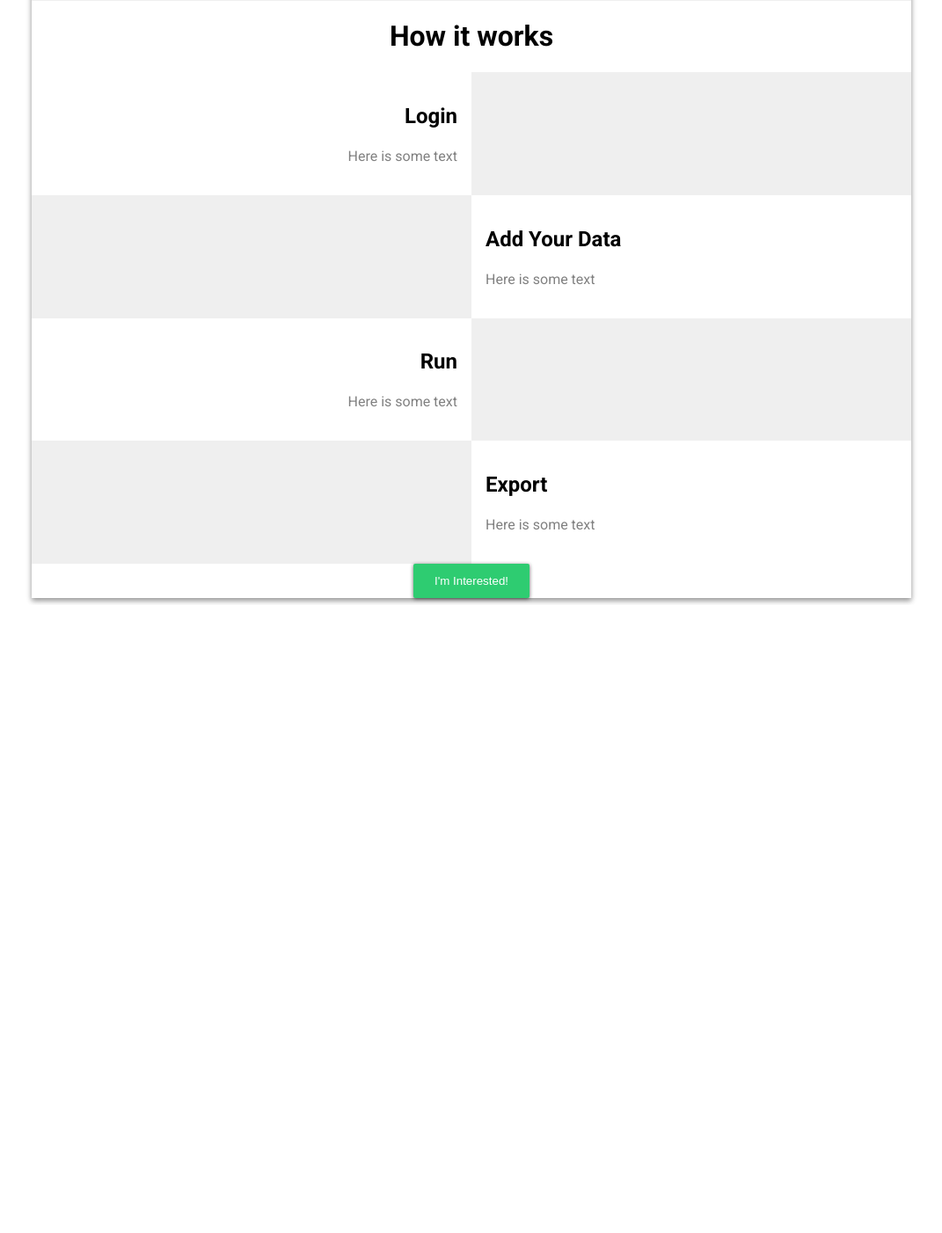
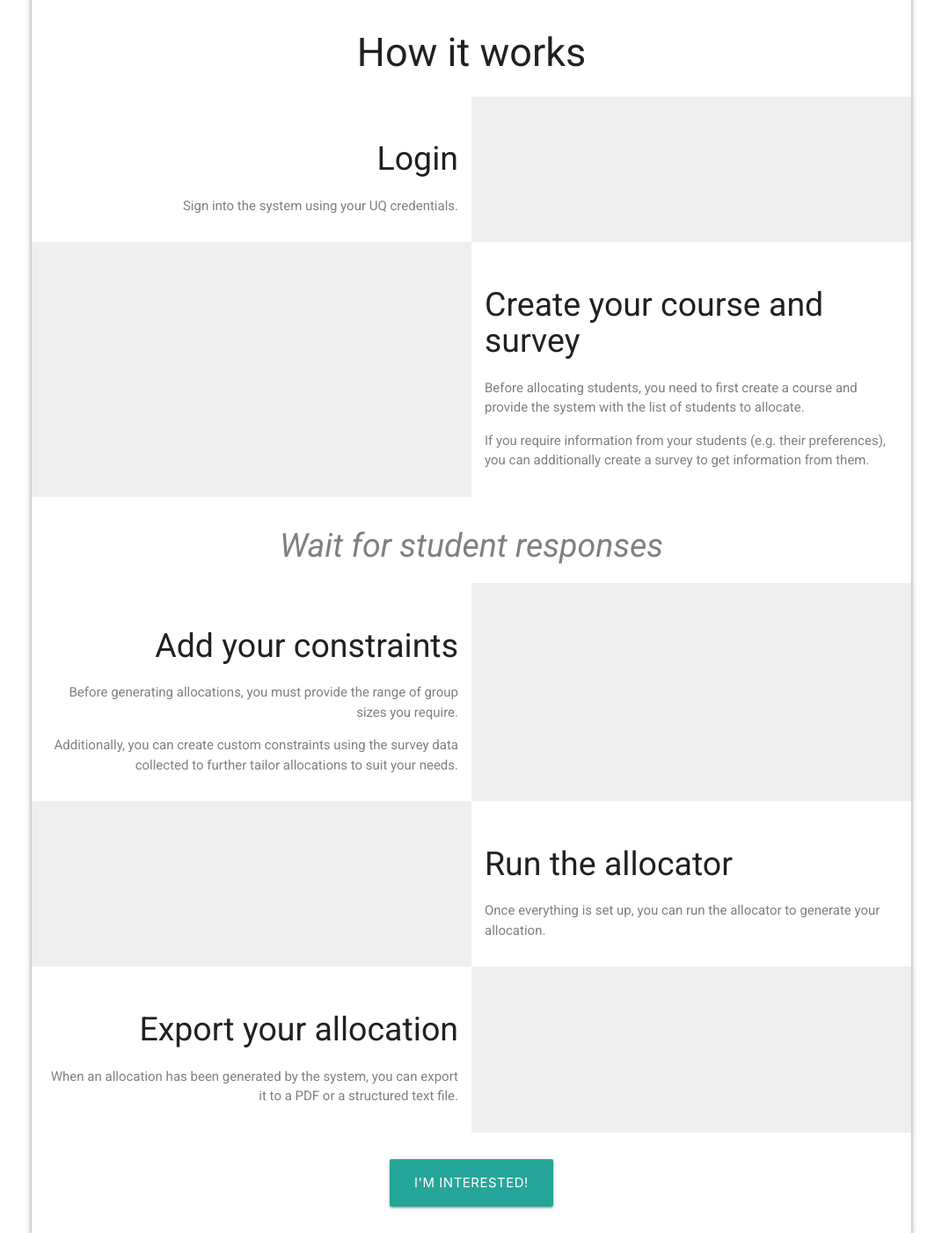
Before and after one commit to aidanstansfield/DECO3801Project, a Flask app: page /ipw/ in a window 1280 px wide. Shown: the part 1607-3009 px from the top of the page at 88% size, without its empty margins (104-1175 px from the left). Before the commit the page ends 2294 px from the top, so only its background shows below. Run offline with Flask 2, Linux system fonts and the light colour scheme.

Commit message:
Fixed IPW styling. Added form validation and submission.

```diff
--- a/ipw/ipw.py
+++ b/ipw/ipw.py
@@ -5,24 +5,24 @@ from flask_sqlalchemy import SQLAlchemy
 from datetime import datetime as dt
 
 app = Flask(__name__, static_url_path='/ipw/static/')
-#app.config.from_object('config.Config')
+# app.config.from_object('config.Config')
 
 app.config['SECRET_KEY'] = '\xb7)\xa8\x9d\xd3\xa1\xeaG[+\xe3\xfa\xe0\xb2\xe2j'
 # Database
 app.config['SQLALCHEMY_DATABASE_URI'] = 'postgresql://allotech:allotech@localhost/ipw'
 app.config['SQLALCHEMY_TRACK_MODIFICATIONS'] = False
-#db = SQLAlchemy(app)
-#from models import Interested
+db = SQLAlchemy(app)
+# from models import Interested
 
-#class Interested(db.Model):
-#    __tablename__ = 'interested'
-#    #__table_args__ = {'extend_existing': True}
-#    id = db.Column(db.Integer, primary_key=True)
-#    time = db.Column(db.DateTime, index=False, unique=False, nullable=False)
-#
-#    def __repr__(self):
-#        return '<Interested {}>'.format(self.time)
-#db.create_all()
+class Interested(db.Model):
+   __tablename__ = 'interested'
+   #__table_args__ = {'extend_existing': True}
+   id = db.Column(db.Integer, primary_key=True)
+   time = db.Column(db.DateTime, index=False, unique=False, nullable=False)
+
+   def __repr__(self):
+       return '<Interested {}>'.format(self.time)
+db.create_all()
 
 @app.route('/ipw/')
 def landing():
@@ -41,9 +41,9 @@ def statistics():
 
 @app.route('/ipw/interested', methods=['POST'])
 def interested():
-    #row = Interested(time=dt.now())
-    #db.session.add(row)
-    #db.session.commit()
+    row = Interested(time=dt.now())
+    db.session.add(row)
+    db.session.commit()
     return 'Change this to be asynchronous js'
 
 if __name__ == "__main__":
--- a/ipw/static/css/style.css
+++ b/ipw/static/css/style.css
@@ -1,6 +1,6 @@
 @import url("https://fonts.googleapis.com/css?family=Roboto:400,400i,700&display=swap");
 
-* {
+*, :before, :after {
     box-sizing: border-box;
 }
 
@@ -12,8 +12,16 @@ p {
     color: #808080;
 }
 
-h1, h2, h3 {
+h1, h2 {
     font-family: "Roboto", sans-serif;
+}
+
+h1 {
+    font-size: 3rem;
+}
+
+h2 {
+    font-size: 2.5rem;
 }
 
 /* CONTAINER STYLING */
@@ -29,8 +37,10 @@ h1, h2, h3 {
     display: flex;
     flex-direction: column;
     flex-wrap: wrap;
+    min-height: 400px;
     height: 100vh;
     padding: 1em;
+    text-align: center;
 }
 
 .section--vertical-centered {
@@ -54,13 +64,19 @@ h1, h2, h3 {
 /* MAIN BLURB STYLING */
 .main-blurb {
     text-align: center;
-    width: 75%;
+    width: 60%;
+    margin: 0 auto;
+}
+
+.main-blurb p {
+    font-size: 1.3rem;
 }
 
 /* MVP VIDEO STYLING */
 .mvp-holder {
     width: 80%;
     height: 100%;
+    min-height: 300px;
     max-height: 400px;
     margin: 0 auto;
 }
@@ -70,6 +86,11 @@ h1, h2, h3 {
     text-align: center;
     flex-basis: 100%;
     flex-grow: 0;
+}
+
+.emphasized-heading {
+    font-style: italic;
+    color: #808080;
 }
 
 /* STEP CONTAINER STYLING */
@@ -91,66 +112,41 @@ h1, h2, h3 {
     background: #EFEFEF;
 }
 
-/* BUTTON STYLING */
-.button {
-    position: relative;
-    display: block;
-    margin: 0 auto;
-    padding: 0;
-    overflow: hidden;
-    border-width: 0;
-    outline: none;
-    border-radius: 2px;
-    box-shadow: 0 1px 4px rgba(0, 0, 0, .6);
-    background-color: #2ecc71;
-    color: #ecf0f1;
-    transition: background-color .3s;
+/* FORM STYLING */
+.form-basis {
+    width: 100%;
+    text-align: center;
+    padding: 2em;
 }
 
-.button:hover, .button:focus {
-    background-color: #27ae60;
+.form-basis--shaded {
+    background: #EFEFEF;
 }
 
-.button > * {
-    position: relative;
+.form-input-holder {
+    width: 100%;
+    text-align: center;
+    padding: 1em 0 2em 0;
 }
 
-.button span {
-    display: block;
-    padding: 12px 24px;
-    color: white;
-}
-
-.button:before {
-    content: "";
-    position: absolute;
-    top: 50%;
-    left: 50%;
-    display: block;
-    width: 0;
-    padding-top: 0;
-    border-radius: 100%;
-    background-color: rgba(236, 240, 241, .3);
-    -webkit-transform: translate(-50%, -50%);
-    -moz-transform: translate(-50%, -50%);
-    -ms-transform: translate(-50%, -50%);
-    -o-transform: translate(-50%, -50%);
-    transform: translate(-50%, -50%);
-}
-
-.button:active:before {
-    width: 120%;
-    padding-top: 120%;
-    transition: width .2s ease-out, padding-top .2s ease-out;
+.input-field {
+    width: 50%;
+    margin: 2em auto;
 }
 
 @media screen and (max-width: 600px) {
     .section {
         height: initial;
     }
+
+    .main-blurb, .input-field {
+        width: 85%;
+    }
+
     .centered-heading {
         width: 100%;
     }
+
     .step-container {
         flex-direction: column;
     }
--- a/ipw/templates/landing.html
+++ b/ipw/templates/landing.html
@@ -1,6 +1,8 @@
 <!DOCTYPE html>
 <head>
     <meta name="viewport" content="width=device-width, initial-scale=1.0">
+    <link href="https://fonts.googleapis.com/icon?family=Material+Icons" rel="stylesheet">
+    <link rel="stylesheet" href="https://cdnjs.cloudflare.com/ajax/libs/materialize/1.0.0/css/materialize.min.css">
     <link rel='stylesheet' type='text/css' href = '/ipw/static/css/style.css'>
 </head>
 <body>
@@ -25,7 +27,7 @@
             <div class='step-container'>
                 <div class='step-container__text step-container__text--left'>
                     <h2>Login</h2>
-                    <p>Here is some text</p>
+                    <p>Sign into the system using your UQ credentials.</p>
                 </div>
                 <div class='step-container__img'>
 
@@ -36,14 +38,26 @@
 
                 </div>
                 <div class='step-container__text'>
-                    <h2>Add Your Data</h2>
-                    <p>Here is some text</p>
+                    <h2>Create your course and survey</h2>
+                    <p>Before allocating students, you need to first create
+                        a course and provide the system with the list of students
+                        to allocate.</p>
+                    <p>If you require information from your students
+                        (e.g. their preferences), you can additionally
+                        create a survey to get information from them.
+                    </p>
                 </div>
             </div>
+            <h2 class='centered-heading emphasized-heading'>Wait for student responses</h2>
             <div class='step-container'>
                 <div class='step-container__text step-container__text--left'>
-                    <h2>Run</h2>
-                    <p>Here is some text</p>
+                    <h2>Add your constraints</h2>
+                    <p>Before generating allocations, you must provide the
+                        range of group sizes you require.</p>
+                    <p>Additionally, you can create custom constraints using
+                        the survey data collected to further tailor allocations
+                        to suit your needs.
+                    </p>
                 </div>
                 <div class='step-container__img'>
 
@@ -54,14 +68,70 @@
 
                 </div>
                 <div class='step-container__text'>
-                    <h2>Export</h2>
-                    <p>Here is some text</p>
+                    <h2>Run the allocator</h2>
+                    <p>Once everything is set up, you can run the
+                        allocator to generate your allocation.
+                    </p>
+                </div>
+            </div>
+            <div class='step-container'>
+                <div class='step-container__text step-container__text--left'>
+                    <h2>Export your allocation</h2>
+                    <p>When an allocation has been generated by the
+                        system, you can export it to a PDF or a structured
+                        text file.
+                    </p>
+                </div>
+                <div class='step-container__img'>
+
                 </div>
             </div>
         </div>
-        <form action="/ipw/interested" method="post">
-            <button class='button' type="submit"><span>I'm Interested!</span></button>
+        <form id="interested-form" class='form-basis' action="/ipw/interested" method="post">
+            <button class='waves-effect waves-light btn-large' type="submit"><span>I'm Interested!</span></button>
         </form>
-</div>
+        <form id="submit-form" class='form-basis form-basis--shaded'>
+            <div class='main-blurb'>
+                <p>If you want to be notified of updates to the application, you can
+                use the sign up form below.</p>
+            </div>
+            <div class='form-input-holder'>
+                <div class="input-field">
+                    <input id='name' type="text" class="validate" required>
+                    <label for="name">Name</label>
+                    <span for="name"></span>
+                </div>
+                <div class="input-field">
+                    <input id='email' type="email" class="validate" required>
+                    <label for="email">Email</label>
+                    <span for="email"></span>
+                </div>
+            </div>
+            <button class='waves-effect waves-light btn-large' type='submit'><span>Sign Me Up!</span></button>
+        </form>
+        <script src="https://ajax.googleapis.com/ajax/libs/jquery/3.4.1/jquery.min.js"></script>
+        <script src="https://cdnjs.cloudflare.com/ajax/libs/materialize/1.0.0/js/materialize.min.js"></script>
+        <script src="https://cdn.jsdelivr.net/npm/jquery-validation@1.19.1/dist/jquery.validate.js"></script>
+        <script type='text/javascript'>
+            $(document).ready(function() {
+                $('#submit-form').hide();
+            });
+            $("#interested-form").submit(function(e){
+                e.preventDefault();
+                $.ajax({
+                    url: "/ipw/interested",
+                    method: "POST"
+                }).done(function() {
+                    $('#submit-form').slideDown();
+                    $('html, body').animate({
+                        scrollTop: $(document).height()
+                    }, 'slow');
+                })
+            });
+            $("#submit-form").validate({
+                errorElement: "span"
+            });
+        </script>
+    </div>
 </body>
 </html>
```
